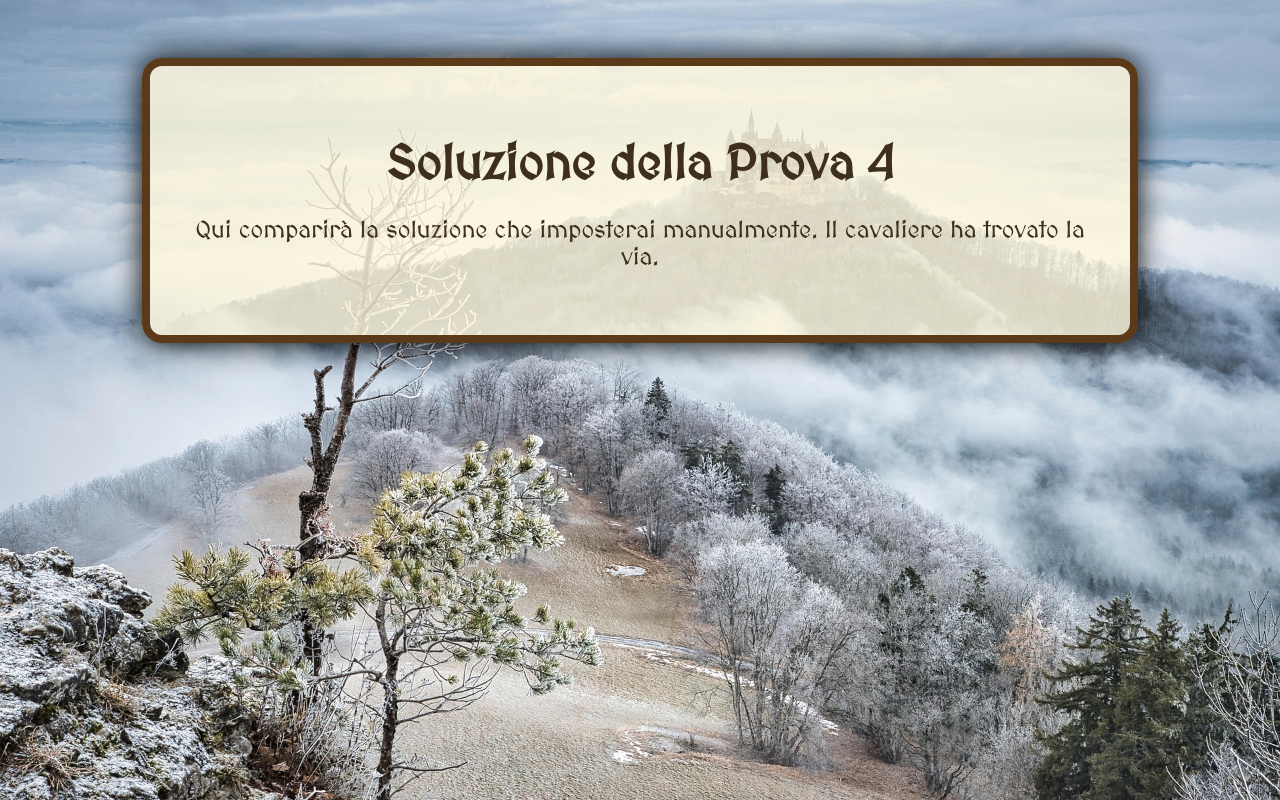
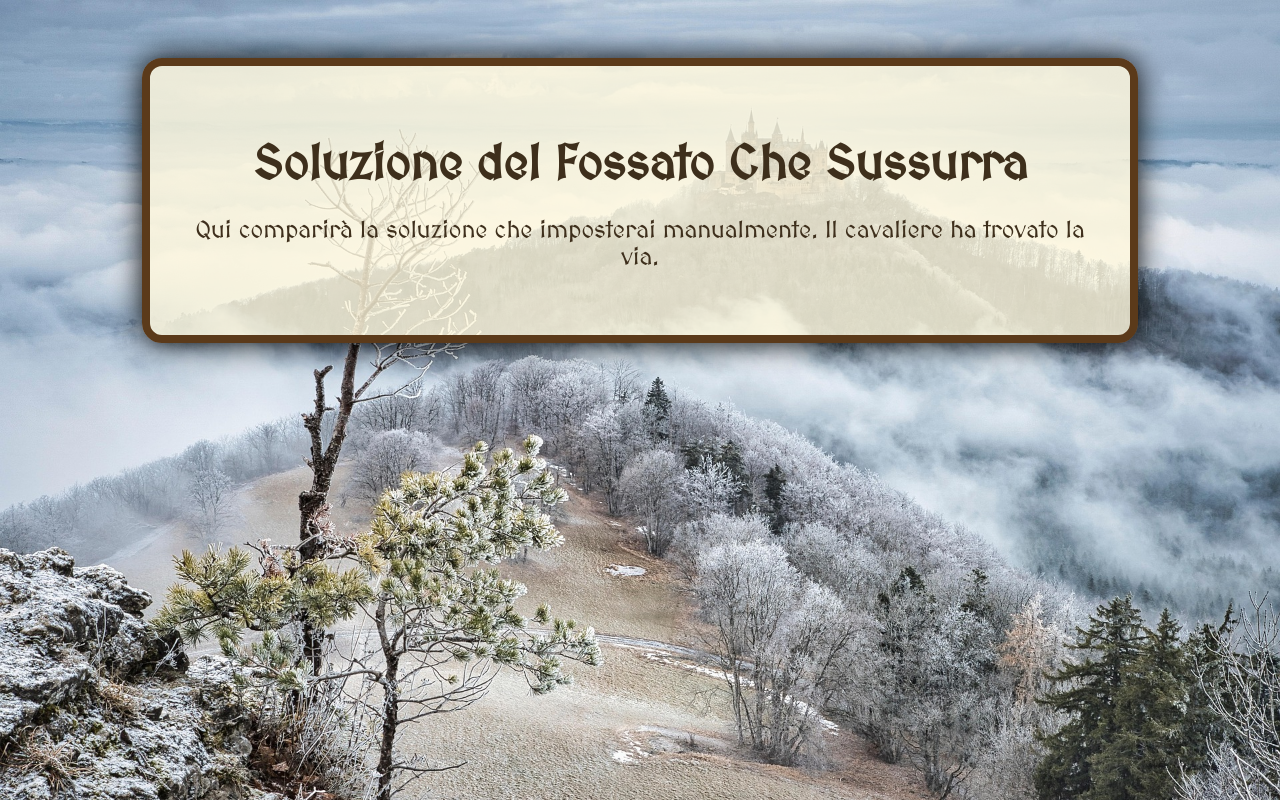
Before and after one commit to Sacralis/Centro-Assistenza-Cavalieri, a plain HTML site: page prova4/index.html in a window 1280 px wide. Drawn offline with Linux system fonts and the light colour scheme.

Commit message:
Update index.html

```diff
--- a/prova4/index.html
+++ b/prova4/index.html
@@ -12,7 +12,7 @@
         Il tuo browser non supporta l'audio HTML5.
     </audio>
     <div class="container">
-        <h1>Soluzione della Prova 4</h1>
+        <h1>Soluzione del Fossato Che Sussurra</h1>
         <p>Qui comparirà la soluzione che imposterai manualmente. Il cavaliere ha trovato la via.</p>
     </div>
 </body>
```
